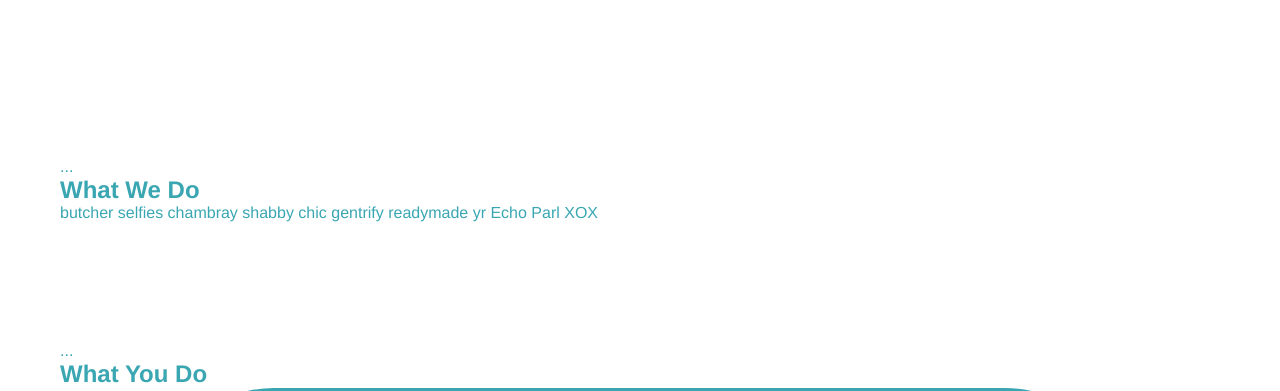
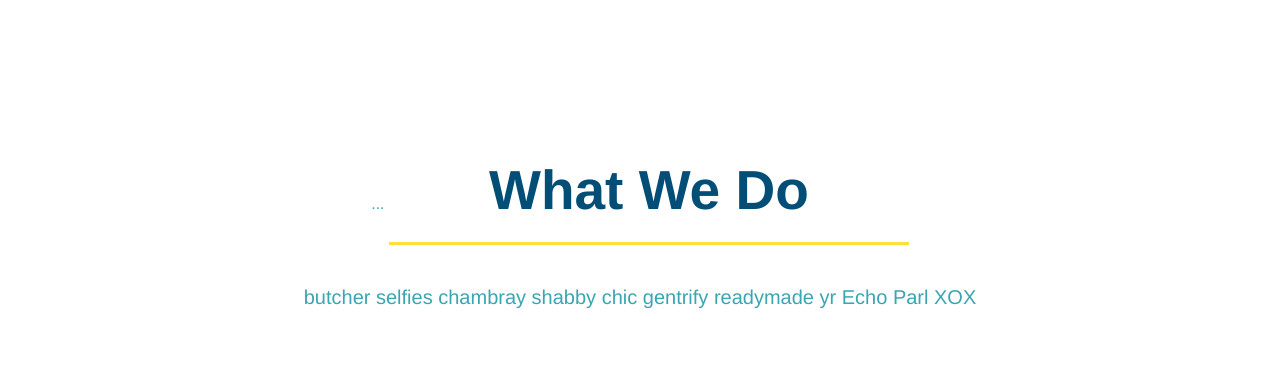
Before and after one commit to shishirkarki1/run-buddy, a plain HTML site: page index.html in a window 1280 px wide. Shown: the part 704-1095 px from the top of the page. Drawn offline with Linux system fonts and the light colour scheme; files whose address does not match are found by name.

Commit message:
style what we do section

```diff
--- a/assets/css/style.css
+++ b/assets/css/style.css
@@ -130,3 +130,33 @@ section {
     font-size: 20px;
 }
 /* HERO STYLES END */
+
+.intro {
+    text-align:center;
+}
+
+.intro h2 {
+    font-size: 55px;
+    color: #024e76;
+    margin-bottom: 35px;
+    padding: 0 100px 20px 100px;
+    border-bottom: 3px solid;
+    border-color: #fce138;
+}
+
+.intro h2 {
+    /* add this alongside your other declarations */
+    display: inline-block;
+}
+
+.intro p {
+    line-height: 1.7;
+    color: #39a6b2;
+    width: 80%;
+    font-size: 20px;
+}
+
+.intro p {
+    /* add this alongside your other declaration */
+    margin: 0 auto;
+}
--- a/index.html
+++ b/index.html
@@ -70,7 +70,7 @@
             </section>
 
             <!-- "what we do" section-->
-            <section id="what-we-do">
+            <section id="what-we-do" class="intro">
                 ...
                 <h2>What We Do</h2>
                 <p>
```
